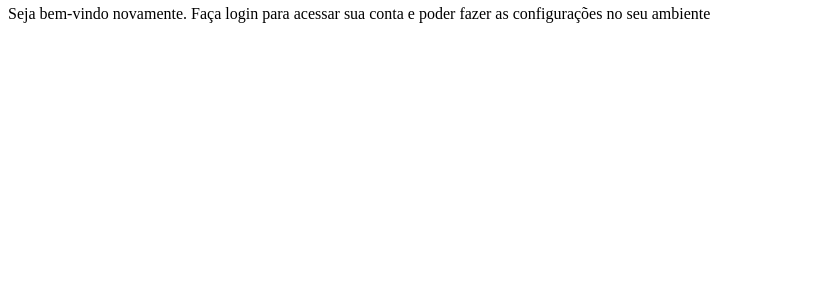
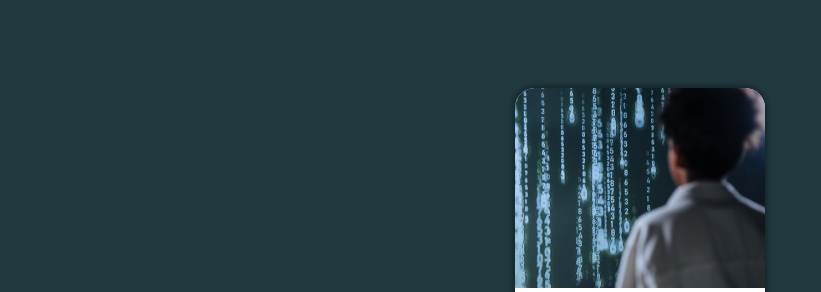
Before and after one commit to cabolucas/projeto-login, a plain HTML site: page index.html in a window 1280 px wide. Shown: the part 62-354 px from the top of the page, without its empty margins (0-821 px from the left). Drawn offline with Linux system fonts and the light colour scheme.

Commit message:
atualização

```diff
--- a/estilos/style.css
+++ b/estilos/style.css
@@ -8,3 +8,49 @@
    AZUL CINZA #6593A6
    AZUL/CINZA/VERDE #213A40
 */
+
+*{
+    font-family: 'Segoe UI', Tahoma, Geneva, Verdana, sans-serif;
+    padding: 0px;
+    margin: 0px;
+    box-sizing: content-box;
+}
+
+body, html {
+    background-color: #213A40;
+    height: 100vh;
+    width: 100vw;
+}
+
+main {
+    position: relative;
+    height: 100vh;
+    width: 100vw;
+}
+
+section#login {
+    position: absolute;
+    top: 50%;
+    left: 50%;
+    transform: translate(-50%, -50%);
+    overflow: hidden;
+
+    background-color: white;
+    width: 250px;
+    height: 500px;
+    border-radius: 20px;
+    box-shadow: 0px 0px 10px rgba(0, 0, 0, 0.616);
+}
+
+section#login > div#imagem {
+    display: block;
+    background: url(../imagens/pexels-ron-lach-9783346.jpg);
+    background-size: cover;
+    background-position: right center;
+    height: 200px;
+}
+
+section#login > div#formulario {
+    display: block;
+    padding: 10px;
+}
--- a/index.html
+++ b/index.html
@@ -9,8 +9,8 @@
 <body>
     <main>
         <section id="login">
-            <div id="imagen">
-
+            <div id="imagem">
+                <!--Aqui vai a imagem nas CSS-->
             </div>
             <div id="formulario">
                 <h1>Login</h1>
```
